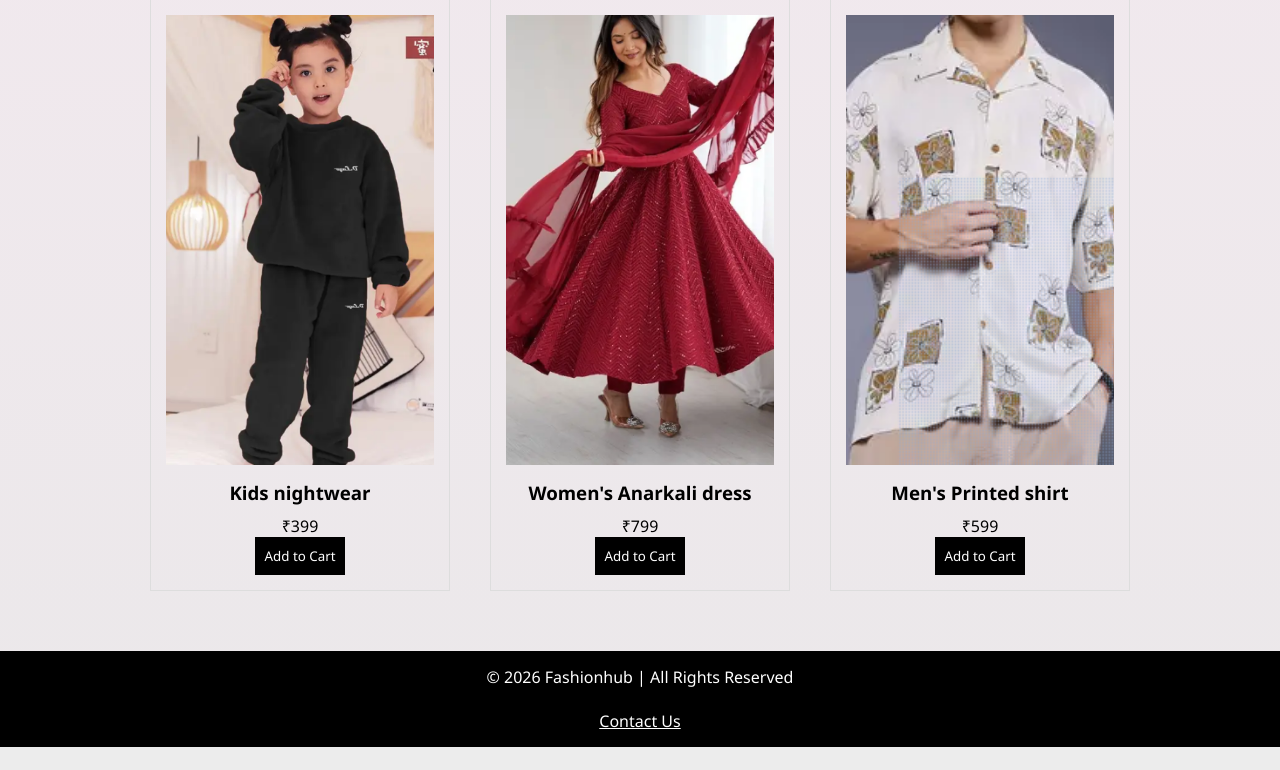
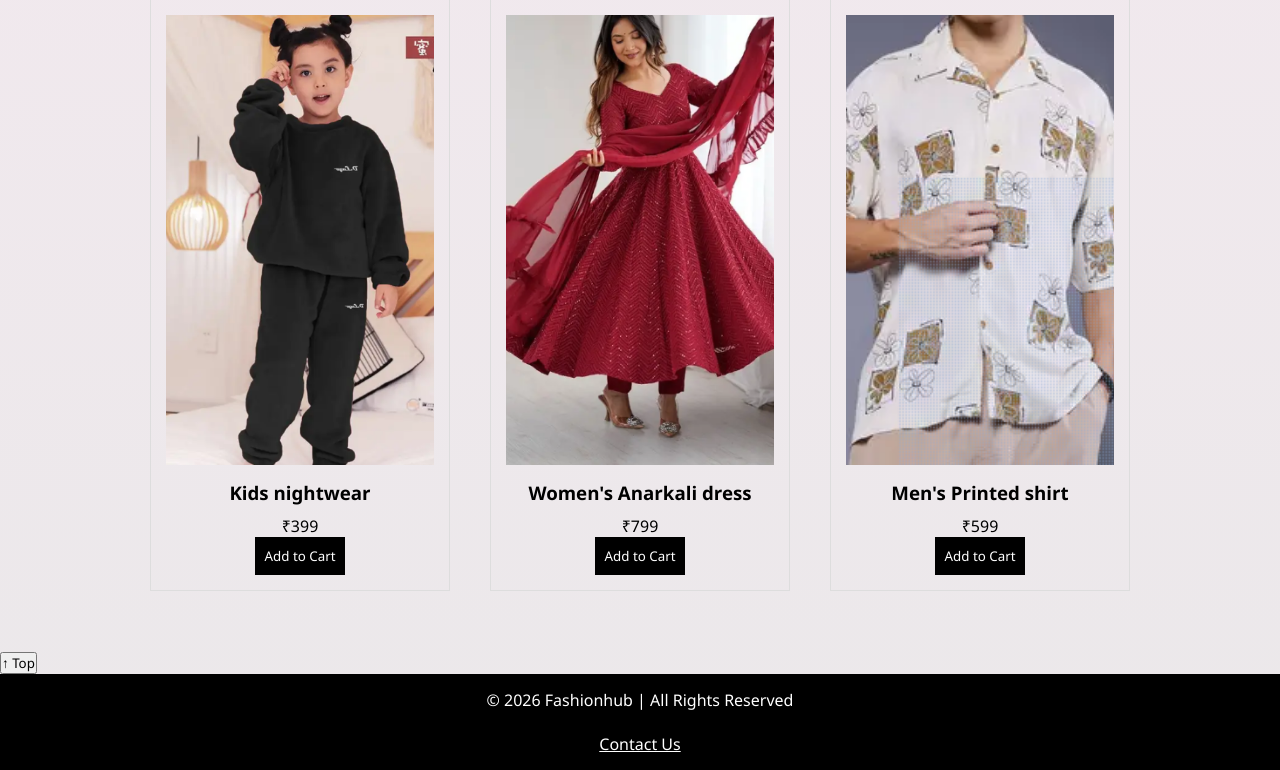
Before and after one commit to hetvi2035/ecommerce_fashionhub_store, a PHP site: page / in a window 1280 px wide. Shown: the part 1474-2244 px from the top of the page. Before the commit the page ends 2221 px from the top, so only its background shows below. Run offline with PHP 8.4, Linux system fonts and the light colour scheme; a stand-in replaces the project's code that opens the database connection.

Commit message:
Enhance product display with back-to-top button
Added a back-to-top button and improved product filtering.

```diff
--- a/index.php
+++ b/index.php
@@ -125,7 +125,9 @@ if ($sort == 'price_asc') {
         <?php if(count($filtered_products)==0){ echo "<p style='text-align:center;'>No products found.</p>"; } ?>
     </div>
 </section>
+<button id="backToTop">↑ Top</button>
 
+<script src="backToTop.js"></script>
 <footer>
     <p>© 2026 Fashionhub | All Rights Reserved</p>
     <br>
```
